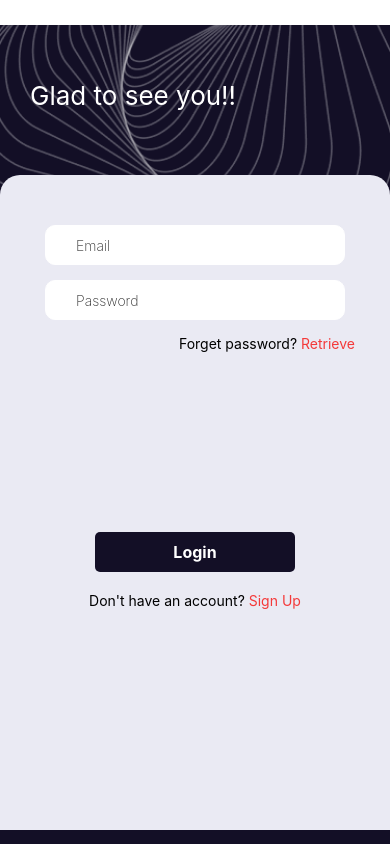
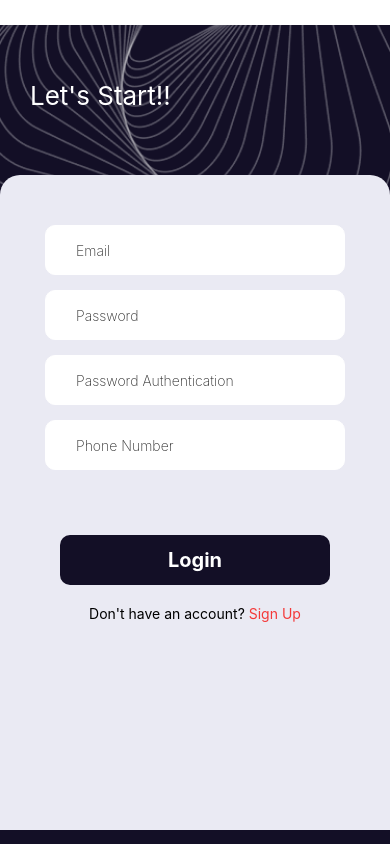
Before and after one commit to Irirwanirira/hoop, a React Native app: screen / in a window 390 px wide. Built offline with nearby package versions, Linux system fonts and the light colour scheme.

Commit message:
NOw I ahve changed login button height

```diff
--- a/App.tsx
+++ b/App.tsx
@@ -8,9 +8,9 @@ import RegisterScreen from './src/screens/RegisterScreen';
 export default function App() {
   return (
     <SafeAreaView style={styles.container}>
-      <EmailLoginScreen />
+      {/* <EmailLoginScreen /> */}
       {/* <PhoneScreenLogin /> */}
-      {/* <RegisterScreen/> */}
+      <RegisterScreen/>
     </SafeAreaView>
   );
 }
--- a/src/components/Input.tsx
+++ b/src/components/Input.tsx
@@ -32,7 +32,7 @@ export default Input;
 const styles = StyleSheet.create({
     inputStyle: {
         width: 300,
-        height: 40,
+        height: 50,
         borderWidth: 1,
         borderColor: "white",
         marginBottom: 15,
--- a/src/components/LoginButton.tsx
+++ b/src/components/LoginButton.tsx
@@ -22,18 +22,18 @@ export default LoginButton;
 
 const styles = StyleSheet.create({
     btn: {
-        width: 200,
-        height: 40,
+        width: 270,
+        height: 50,
         backgroundColor:COLORS.DarkBlue,
         display: "flex",
         justifyContent: "center",
         alignItems: "center",
-        borderRadius:5
+        borderRadius:10
     },
     text: {
         color: "white",
         fontWeight: "bold",
-        fontSize:16
+        fontSize:20
     }
 
 })
--- a/src/screens/EmailLoginScreen.tsx
+++ b/src/screens/EmailLoginScreen.tsx
@@ -107,7 +107,7 @@ const styles = StyleSheet.create({
         flexDirection:"column",
         alignItems: "center",
         justifyContent: "center",
-        marginBottom:20
+        marginBottom:10
 
     },
     retrieve: {
@@ -117,7 +117,7 @@ const styles = StyleSheet.create({
          marginTop: 50,
         display: "flex",
         alignItems: "center",
-        marginBottom:100
+        marginBottom:80
     },
     LowerLastView: {
         display: "flex",
--- a/src/screens/PhoneScreenLogin.tsx
+++ b/src/screens/PhoneScreenLogin.tsx
@@ -107,7 +107,7 @@ const styles = StyleSheet.create({
         flexDirection:"column",
         alignItems: "center",
         justifyContent: "center",
-        marginBottom:20
+        marginBottom:10
 
     },
     retrieve: {
--- a/src/screens/RegisterScreen.tsx
+++ b/src/screens/RegisterScreen.tsx
@@ -86,13 +86,15 @@ const styles = StyleSheet.create({
     },
     parent:{
         backgroundColor: COLORS.DarkBlue,
-        width:"100%"
+        width: "100%",
+        height:"100%"
 
     },
     LowerBig: {
         backgroundColor: COLORS.BackgroundColor,
         borderTopLeftRadius: 20,
         borderTopRightRadius: 20,
+        height:"80%"
 
 
     },
@@ -120,12 +122,12 @@ const styles = StyleSheet.create({
          marginTop: 50,
         display: "flex",
         alignItems: "center",
-        marginBottom:100
+        marginBottom:50
     },
     LowerLastView: {
         display: "flex",
         alignItems:"center",
-        marginBottom:20
+        marginBottom:10
     }
 
 })
```
